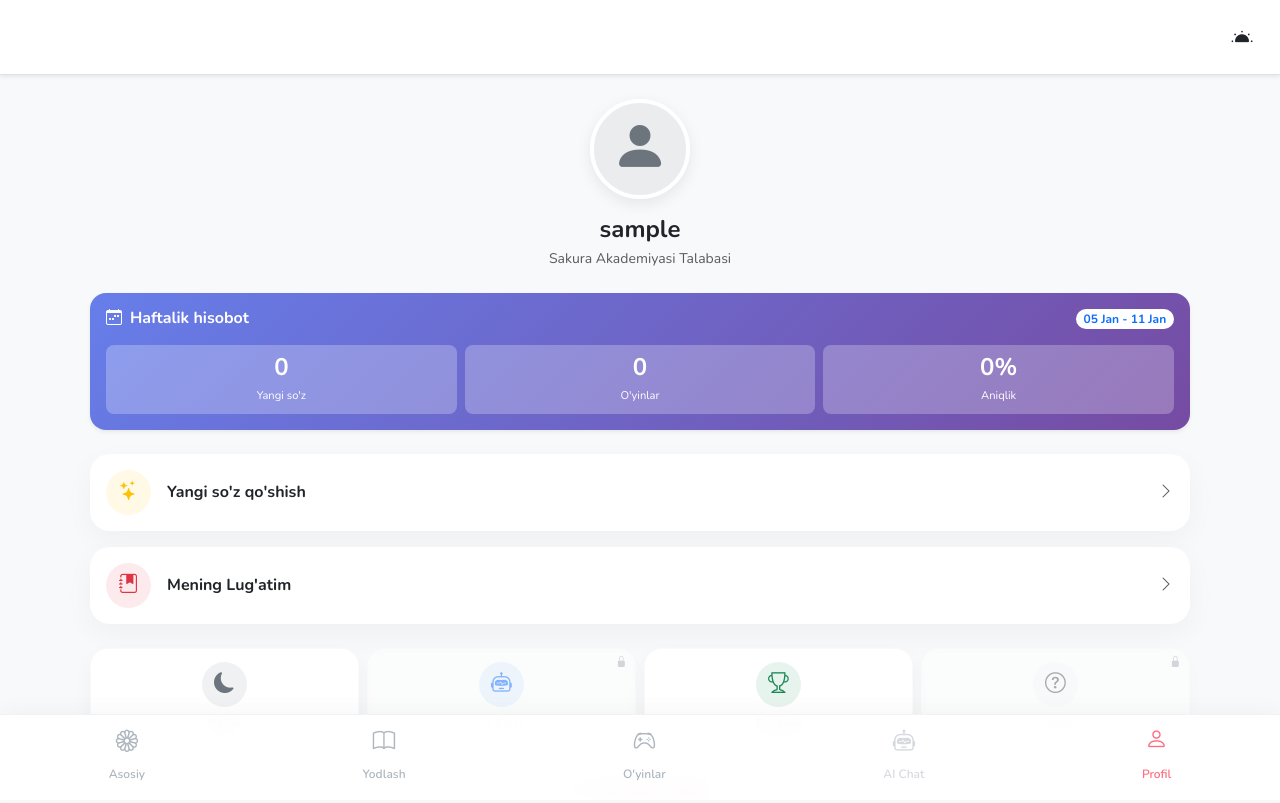
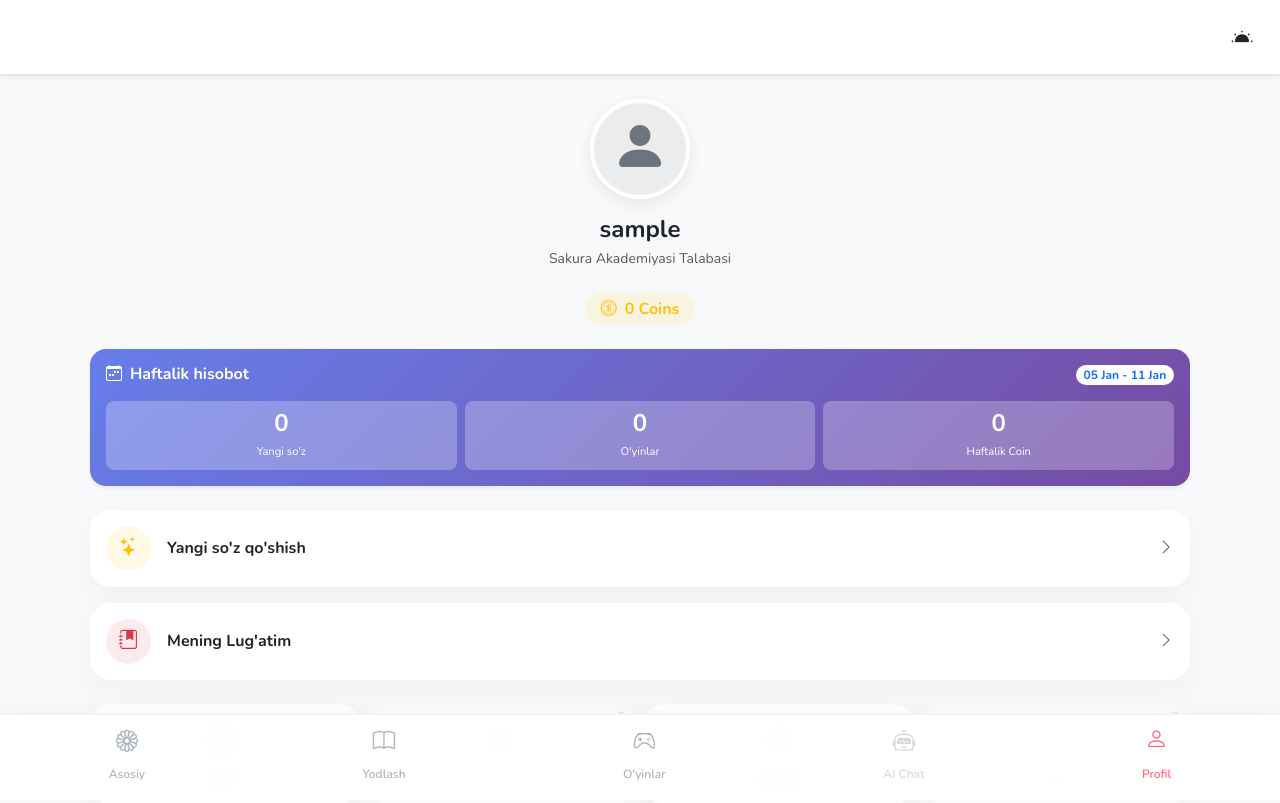
Before and after one commit to Kazoki-ken/EasyNihongo, a Django app: page /profile/ in a window 1280 px wide. Shown: the top 803 px of the page. Before the commit the page ends 781 px from the top, so only its background shows below. Run offline with Django 4.2, Linux system fonts and the light colour scheme; the visitor is signed in with stand-in values (Sample User, id 1); data comes from the database, SQL or seed files in the repository.

Commit message:
Coin tizimi va o'yinlar menyusi yangilandi
- Profile modeliga 'coins' maydoni qo'shildi.
- WeeklyStats modeliga 'coins_earned' va 'is_collected' maydonlari qo'shildi.
- O'yinlarda to'g'ri javoblar va raundlar uchun coin yig'ish tizimi joriy qilindi.
- Haftalik coinlarni avtomatik balansga o'tkazish mantiqi qo'shildi.
- O'yinlar menyusi ikki qismga ajratildi va 'Listening Game' (Tez kunda) tugmasi qo'shildi.
- Profil va Natijalar sahifalarida coinlar ko'rinishi qo'shildi.

```diff
--- a/vocabulary/models.py
+++ b/vocabulary/models.py
@@ -44,6 +44,8 @@ class Profile(models.Model):
     daily_write_count = models.IntegerField(default=0)
     last_game_date = models.DateField(null=True, blank=True)
 
+    coins = models.IntegerField(default=0)
+
     # Jami kunlik progressni hisoblaydigan property (3+3+3 = 9)
     @property
     def total_daily_progress(self):
@@ -62,6 +64,9 @@ class WeeklyStats(models.Model):
     games_played = models.IntegerField(default=0)  # O'ynalgan o'yinlar soni
     correct_answers = models.IntegerField(default=0) # To'g'ri javoblar
     total_questions = models.IntegerField(default=0) # Jami savollar (Aniqlikni hisoblash uchun)
+
+    coins_earned = models.IntegerField(default=0) # Haftalik yig'ilgan tangalar
+    is_collected = models.BooleanField(default=False) # Balansga o'tkazilganligi
 
     class Meta:
         unique_together = ('user', 'start_date') # Bir hafta uchun bitta statistika
--- a/vocabulary/templates/vocabulary/match_result.html
+++ b/vocabulary/templates/vocabulary/match_result.html
@@ -52,6 +52,12 @@
             </div>
         </div>
 
+        <!-- EARNED COINS -->
+        <div class="mt-3 py-2 px-3 rounded-pill bg-warning bg-opacity-10 d-inline-flex align-items-center">
+            <i class="bi bi-coin text-warning me-2 fs-5"></i>
+            <span class="fw-bold text-dark">+{{ request.session.match_rounds|default:3 }} Coins</span>
+        </div>
+
     </div>
 
     <div class="d-grid gap-3 col-md-6 mx-auto px-4" style="max-width: 400px;">
--- a/vocabulary/templates/vocabulary/profile.html
+++ b/vocabulary/templates/vocabulary/profile.html
@@ -11,6 +11,12 @@
         </div>
         <h4 class="fw-bold mb-1 text-dark">{{ user.username }}</h4>
         <p class="text-muted small">Sakura Akademiyasi Talabasi</p>
+
+        <!-- COINS DISPLAY -->
+        <div class="d-inline-flex align-items-center bg-warning bg-opacity-10 px-3 py-1 rounded-pill mt-2">
+            <i class="bi bi-coin text-warning me-2"></i>
+            <span class="fw-bold text-warning">{{ user.profile.coins }} Coins</span>
+        </div>
     </div>
 
     <!-- Haftalik Statistika (Yangi) -->
@@ -40,8 +46,10 @@
                     </div>
                     <div class="col-4">
                         <div class="bg-white bg-opacity-25 rounded-3 p-2 mobile-compact-box">
-                            <div class="h4 fw-bold mb-0 mobile-compact-number">{{ weekly_stats.accuracy }}%</div>
-                            <small style="font-size: 0.7rem;">Aniqlik</small>
+                            <div class="h4 fw-bold mb-0 mobile-compact-number">
+                                {{ weekly_stats.coins_earned }}
+                            </div>
+                            <small style="font-size: 0.7rem;">Haftalik Coin</small>
                         </div>
                     </div>
                 </div>
--- a/vocabulary/templates/vocabulary/test_result.html
+++ b/vocabulary/templates/vocabulary/test_result.html
@@ -59,6 +59,12 @@
                  Aniqlik: {{ accuracy }}%
              </span>
         </div>
+
+        <!-- EARNED COINS -->
+        <div class="mt-3 py-2 px-3 rounded-pill bg-warning bg-opacity-10 d-inline-flex align-items-center">
+            <i class="bi bi-coin text-warning me-2 fs-5"></i>
+            <span class="fw-bold text-dark">+{{ stats.correct }} Coins</span>
+        </div>
     </div>
 
     <div class="d-grid gap-3 col-md-6 mx-auto px-4">
--- a/vocabulary/templates/vocabulary/write_result.html
+++ b/vocabulary/templates/vocabulary/write_result.html
@@ -63,6 +63,12 @@
                 Aniqlik: {{ accuracy }}%
             </span>
         </div>
+
+        <!-- EARNED COINS -->
+        <div class="mt-3 py-2 px-3 rounded-pill bg-warning bg-opacity-10 d-inline-flex align-items-center">
+            <i class="bi bi-coin text-warning me-2 fs-5"></i>
+            <span class="fw-bold text-dark">+{{ stats.correct }} Coins</span>
+        </div>
     </div>
 
     <div class="d-grid gap-3 col-md-6 mx-auto px-4" style="max-width: 400px;">
--- a/vocabulary/views.py
+++ b/vocabulary/views.py
@@ -53,6 +53,28 @@ def get_weekly_stats(user):
     """Joriy hafta uchun statistika obyektini qaytaradi yoki yaratadi"""
     today = timezone.now().date()
     start_week = today - timedelta(days=today.weekday()) # Dushanba
+
+    # 1. Oldingi haftalarning yig'ilmagan tangalarini tekshirish
+    uncollected_stats = WeeklyStats.objects.filter(
+        user=user,
+        end_date__lt=start_week,
+        is_collected=False
+    )
+
+    if uncollected_stats.exists():
+        total_coins = 0
+        for stat in uncollected_stats:
+            total_coins += stat.coins_earned
+            stat.is_collected = True
+            stat.save()
+
+        if total_coins > 0:
+            profile = user.profile
+            profile.coins += total_coins
+            profile.save()
+            # Xabar berish (agar kerak bo'lsa) - bu yerda request yo'q, shuning uchun shunchaki saqlaymiz
+
+    # 2. Joriy hafta statistikasini olish
     stats, created = WeeklyStats.objects.get_or_create(
         user=user,
         start_date=start_week,
@@ -478,6 +500,7 @@ def test_play(request):
         w_stats.total_questions += 1
         if is_correct:
             w_stats.correct_answers += 1
+            w_stats.coins_earned += 1 # Har bir to'g'ri javob uchun 1 coin
         w_stats.save()
 
         request.session['test_stats'] = stats
@@ -640,9 +663,12 @@ def match_result(request):
     # O'yin tugadi, sessiyani tozalaymiz
     del request.session['match_playing']
 
+    rounds = request.session.get('match_rounds', 3)
+
     # Haftalik statistika: O'yin soni (Match uchun)
     w_stats = get_weekly_stats(request.user)
     w_stats.games_played += 1
+    w_stats.coins_earned += rounds # 1 raund = 1 coin
     w_stats.save()
 
     profile = request.user.profile
@@ -782,6 +808,7 @@ def write_play(request):
         w_stats.total_questions += 1
         if is_correct:
             w_stats.correct_answers += 1
+            w_stats.coins_earned += 1 # Har bir to'g'ri javob uchun 1 coin
         w_stats.save()
 
         request.session['write_stats'] = stats
```
Also changed, not shown: vocabulary/templates/vocabulary/games_menu.html (+21 -1 lines), vocabulary/migrations/0008_profile_coins_weeklystats_coins_earned_and_more.py (added).
